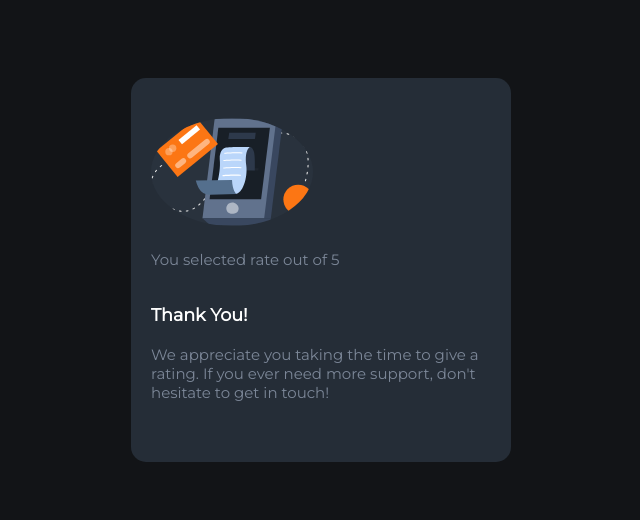
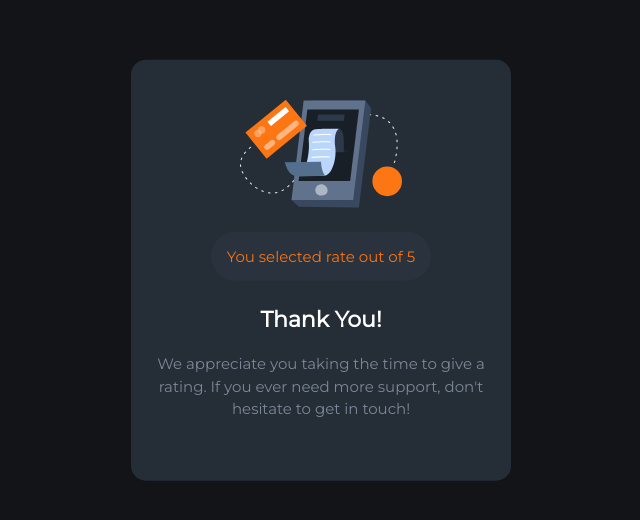
Before and after one commit to jmwojcikowski/interactive-rating-component-main, a React (Create React App) app: page /ThankYou in a window 1280 px wide. Shown: the part 130-650 px from the top of the page, without its empty margins (319-959 px from the left). Built offline with nearby package versions, Linux system fonts and the light colour scheme; a web font is replaced by a local one.

Commit message:
before npm i classnames

```diff
--- a/public/styles.css
+++ b/public/styles.css
@@ -34,7 +34,7 @@ body {
     transform: translate(-50%, -50%);
 }
 
-#mainDiv {
+.mainDiv {
     max-width: 380px;
     margin: 40px;
     background-color: var(--DarkBlue);
@@ -42,6 +42,9 @@ body {
     border-radius: 15px;
 }
 
+.center {
+    text-align: center;
+}
 
 #star {
     padding: 10px;
@@ -56,13 +59,24 @@ body {
 
 h3 {
     padding-top: 15px;
+    font-size: 22px;
     color: var(--White)
 }
 
-p {
+.TextP {
     padding-top: 20px;
     padding-bottom: 20px;
-    color: var(--MediumGrey)
+    color: var(--MediumGrey);
+    line-height: 150%;
+}
+
+.showRating {
+    max-width: 220px;
+    margin: 20px auto 10px;
+    color: var(--Orange);
+    background-color: var(--MediumDarkBlue);
+    border-radius: 30px;
+    padding: 15px 0;
 }
 
 ul {
@@ -79,8 +93,16 @@ li {
     width: 50px;
     height: 50px;
     color: var(--MediumGrey);
+}
 
+li:hover {
+    color: var(--White);
+    background-color: var(--LightGrey);
+}
 
+.active {
+    color: var(--White);
+    background-color: var(--Orange);
 }
 
 button {
@@ -91,6 +113,11 @@ button {
     border-radius: 30px;
     padding: 15px 0;
     letter-spacing: 2px;
+}
+
+button:hover {
+    background-color: var(--White);
+    color: var(--Orange);
 }
 
 /* - Desktop: 1440px */
--- a/src/components/Test.jsx
+++ b/src/components/Test.jsx
@@ -1,23 +1,31 @@
-import React from "react";
+import React, {useState} from "react";
 import { Link } from 'react-router-dom';
 import Star from "../images/icon-star.svg";
-import ThankYou from "./ThankYou.jsx"
+
+
+
 
 function Test() {
+
+    const [isActive, setIsActive]= useState(false);
+
+    const toggleClass= () => {
+      setIsActive(!isActive);
+    }
 
   return (
    <div>
     <div id="container">
-    <div id="mainDiv">
+    <div class="mainDiv">
 
       <img id="star" class="BorderCircle" src={Star} alt="description"></img>
-<h3>How did we do?</h3>
-<p>Please let us know how we did with your
+  <h3>How did we do?</h3>
+  <p class="TextP">Please let us know how we did with your
    support request. All feedback is appreciated
     to help is improve our offering!</p>
 
     <ul>
-      <li class="BorderCircle">1</li>
+      <li class={`BorderCircle ${isActive ? 'active' : ''} ${isActive && 'second-class'}`} onClick={toggleClass}>1</li>
       <li class="BorderCircle">2</li>
       <li class="BorderCircle">3</li>
       <li class="BorderCircle">4</li>
@@ -25,7 +33,7 @@ function Test() {
     </ul>
 
     <Link to="/ThankYou">
-      <button  type="submit"> SUMBIT </button>
+      <button  type="submit"> SUBMIT </button>
     </Link>
     </div>
    </div>
--- a/src/components/ThankYou.jsx
+++ b/src/components/ThankYou.jsx
@@ -6,12 +6,15 @@ function ThankYou() {
   return (
    <div>
     <div id="container">
-    <div id="mainDiv">
+    <div class="mainDiv center">
 
-      <img id="IlustrationThankYou" class="BorderCircle" src={IlustrationThankYou} alt="description"></img>
-<p>You selected rate out of 5</p>
+      <img id="IlustrationThankYou" src={IlustrationThankYou} alt="description"></img>
+  <div class="showRating">
+    <p>You selected rate out of 5</p>
+  </div>
+
 <h3>Thank You!</h3>
-<p>We appreciate you taking the time to give a
+<p class="TextP">We appreciate you taking the time to give a
     rating. If you ever need more support, don't
     hesitate to get in touch!</p>
 
```
